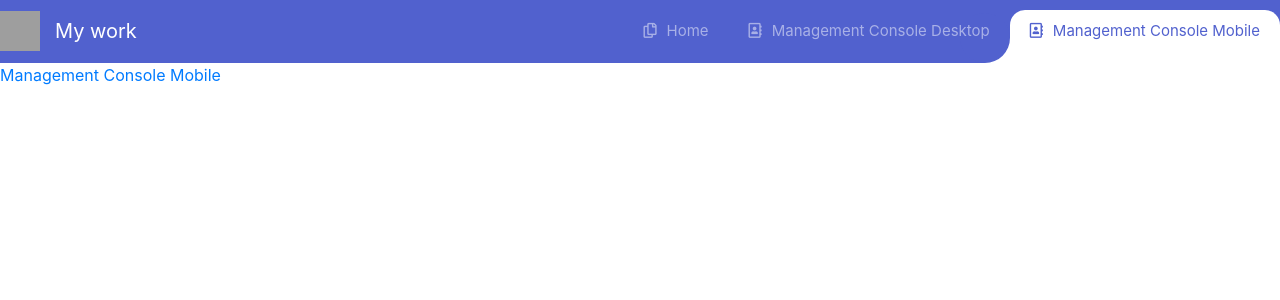
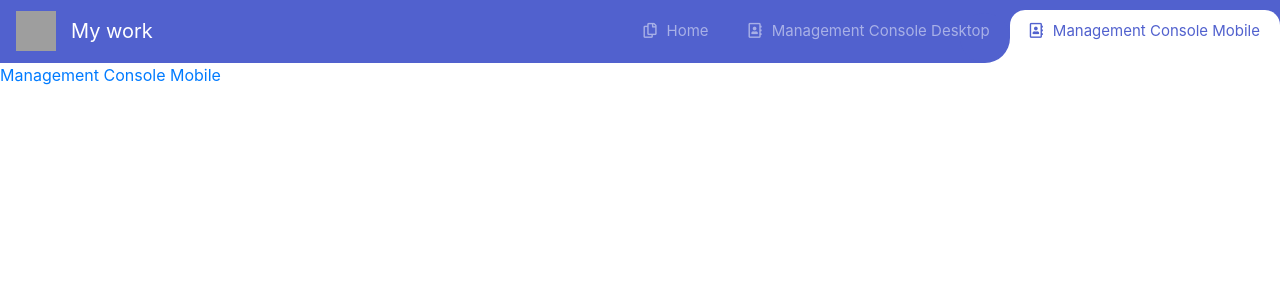
Before and after one commit to futurelucas4502/futurelucas4502.github.io, a Jekyll site: the page management console mobile.html, which Jekyll copies as it is, in a window 1280 px wide. Shown: the top 300 px of the page. Built offline with Jekyll 4.4.1, drawn with Linux system fonts in a browser that asks for light colours; nearby versions of some CDN libraries; grey boxes are pictures that could not be loaded.

Commit message:
fixed embelem margin

```diff
--- a/management console desktop.html
+++ b/management console desktop.html
@@ -20,7 +20,7 @@
 <body>
     <div id="page-wrap">
     <nav class="navbar navbar-expand-lg navbar-mainbg">
-        <picture class="embelem">
+        <picture style="margin-left: 1rem;" class="embelem">
             <source srcset="./assets/images/embelem.webp" class="embelem" alt="Embelem" type="image/webp">
             <source srcset="./assets/images/embelem.png" class="embelem" alt="Embelem" type="image/png">
             <img src="./assets/images/embelem.webp" class="embelem" alt="Embelem" type="image/webp">
--- a/management console mobile.html
+++ b/management console mobile.html
@@ -20,7 +20,7 @@
 <body>
     <div id="page-wrap">
     <nav class="navbar navbar-expand-lg navbar-mainbg">
-        <picture class="embelem">
+        <picture style="margin-left: 1rem;" class="embelem">
             <source srcset="./assets/images/embelem.webp" class="embelem" alt="Embelem" type="image/webp">
             <source srcset="./assets/images/embelem.png" class="embelem" alt="Embelem" type="image/png">
             <img src="./assets/images/embelem.webp" class="embelem" alt="Embelem" type="image/webp">
```
